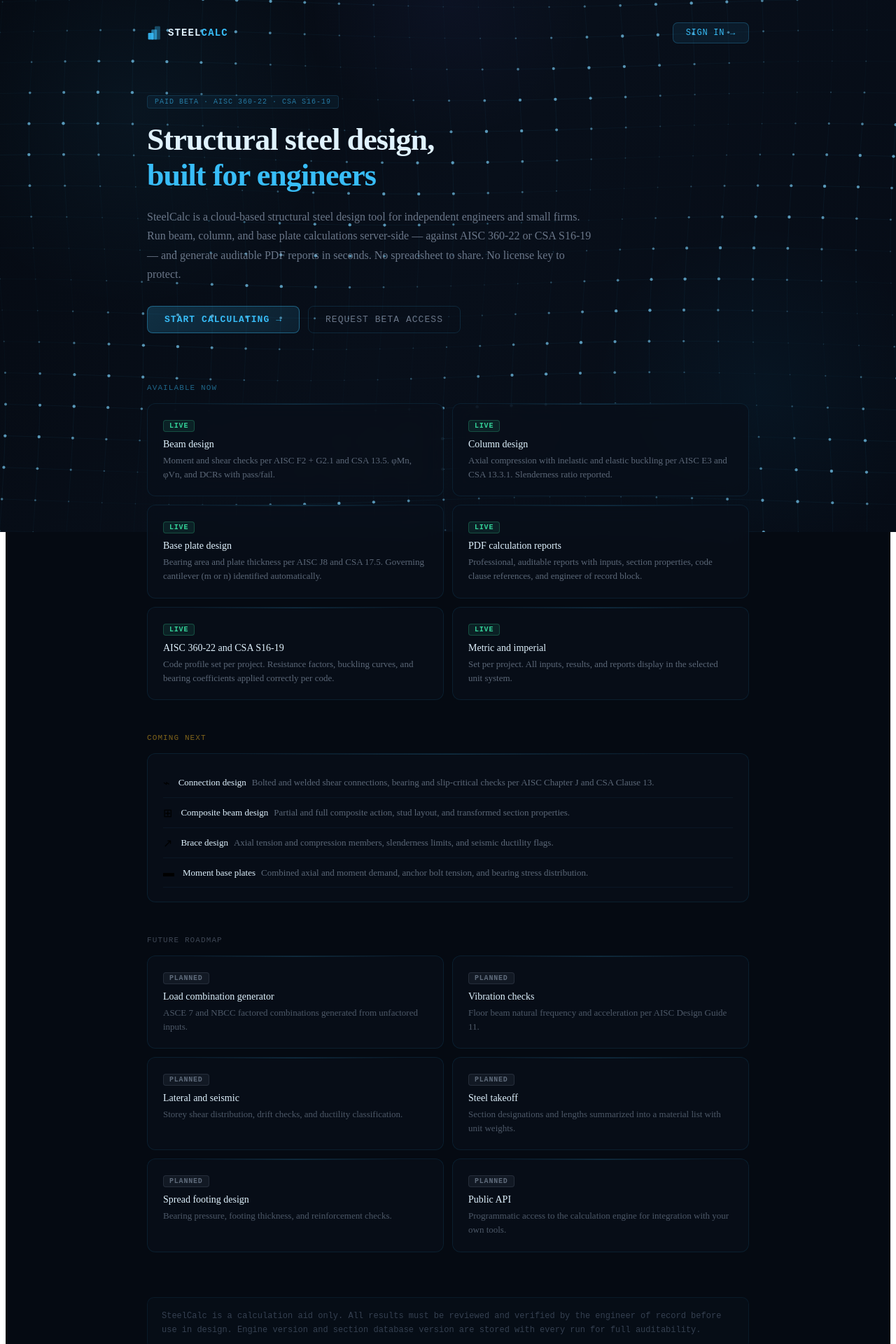
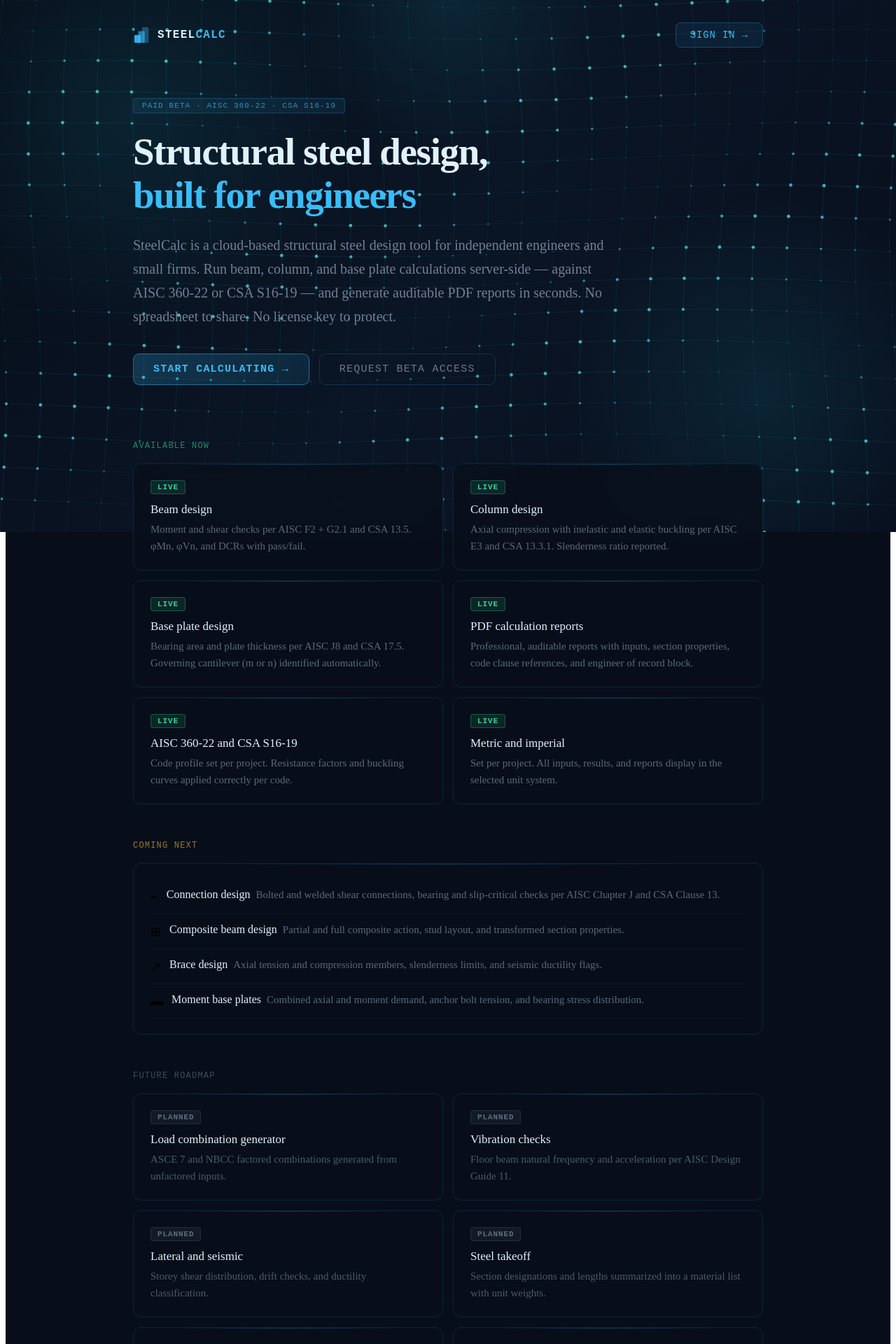
Before and after one commit to flo007ro/SAAS, a Next.js app in the folder steel-saas-app/: page /about in a window 1280 px wide. Shown: the part 40-1960 px from the top of the page at 70% size. Built offline with nearby package versions, Linux system fonts and the light colour scheme.

Commit message:
feat: color-cycling mesh, bigger about page text, clear projects button

```diff
--- a/steel-saas-app/src/app/about/page.tsx
+++ b/steel-saas-app/src/app/about/page.tsx
@@ -3,14 +3,14 @@
 
 const tag = (label: string, type: "live" | "soon" | "future") => {
   const styles = {
-    live: { bg: "rgba(52,211,153,0.1)", color: "#34d399", border: "rgba(52,211,153,0.25)" },
-    soon: { bg: "rgba(251,191,36,0.1)", color: "#fbbf24", border: "rgba(251,191,36,0.25)" },
+    live: { bg: "rgba(52,211,153,0.12)", color: "#34d399", border: "rgba(52,211,153,0.3)" },
+    soon: { bg: "rgba(251,191,36,0.12)", color: "#fbbf24", border: "rgba(251,191,36,0.3)" },
     future: { bg: "rgba(148,163,184,0.08)", color: "rgba(148,163,184,0.6)", border: "rgba(148,163,184,0.15)" },
   }[type];
   return (
     <span style={{
-      display: "inline-block", fontSize: 10, fontWeight: 600, fontFamily: "monospace",
-      letterSpacing: "0.08em", padding: "2px 8px", borderRadius: 4, marginBottom: 10,
+      display: "inline-block", fontSize: 11, fontWeight: 600, fontFamily: "monospace",
+      letterSpacing: "0.08em", padding: "3px 9px", borderRadius: 4, marginBottom: 12,
       background: styles.bg, color: styles.color, border: `1px solid ${styles.border}`,
     }}>{label}</span>
   );
@@ -20,14 +20,11 @@
   return (
     <div style={{
       background: "rgba(8,15,26,0.75)",
-      border: "1px solid rgba(56,189,248,0.1)",
-      borderRadius: 12,
-      padding: "20px 22px",
-      backdropFilter: "blur(14px)",
-      position: "relative",
-      overflow: "hidden",
+      border: "1px solid rgba(56,189,248,0.12)",
+      borderRadius: 12, padding: "22px 24px",
+      backdropFilter: "blur(14px)", position: "relative", overflow: "hidden",
     }}>
-      <div style={{ position: "absolute", top: 0, left: "15%", right: "15%", height: 1, background: "linear-gradient(90deg, transparent, rgba(56,189,248,0.2), transparent)" }} />
+      <div style={{ position: "absolute", top: 0, left: "15%", right: "15%", height: 1, background: "linear-gradient(90deg, transparent, rgba(56,189,248,0.25), transparent)" }} />
       {children}
     </div>
   );
@@ -35,11 +32,11 @@
 
 function FeatureRow({ icon, title, desc }: { icon: string; title: string; desc: string }) {
   return (
-    <div style={{ display: "flex", gap: 12, padding: "11px 0", borderBottom: "1px solid rgba(56,189,248,0.06)", alignItems: "flex-start" }}>
-      <span style={{ fontSize: 16, flexShrink: 0, marginTop: 1 }}>{icon}</span>
+    <div style={{ display: "flex", gap: 12, padding: "13px 0", borderBottom: "1px solid rgba(56,189,248,0.06)", alignItems: "flex-start" }}>
+      <span style={{ fontSize: 18, flexShrink: 0, marginTop: 1 }}>{icon}</span>
       <div>
-        <span style={{ fontSize: 13, fontWeight: 500, color: "#e0f2fe" }}>{title}</span>
-        <span style={{ fontSize: 13, color: "rgba(148,163,184,0.6)", marginLeft: 8 }}>{desc}</span>
+        <span style={{ fontSize: 16, fontWeight: 500, color: "#e0f2fe" }}>{title}</span>
+        <span style={{ fontSize: 15, color: "rgba(148,163,184,0.6)", marginLeft: 8 }}>{desc}</span>
       </div>
     </div>
   );
@@ -47,110 +44,87 @@
 
 export default function AboutPage() {
   return (
-    <div style={{ minHeight: "100vh", background: "#050a12", position: "relative" }}>
+    <div style={{ minHeight: "100vh", background: "#070e1a", position: "relative" }}>
       <MeshBackgroundCursor />
-      <div style={{ position: "relative", zIndex: 10, maxWidth: 860, margin: "0 auto", padding: "64px 32px 80px" }}>
+      <div style={{ position: "relative", zIndex: 10, maxWidth: 900, margin: "0 auto", padding: "64px 32px 80px" }}>
 
         {/* Nav */}
         <div style={{ display: "flex", alignItems: "center", justifyContent: "space-between", marginBottom: 72 }}>
-          <div style={{ display: "flex", alignItems: "center", gap: 8 }}>
-            <svg width="22" height="22" viewBox="0 0 28 28" fill="none">
+          <div style={{ display: "flex", alignItems: "center", gap: 9 }}>
+            <svg width="26" height="26" viewBox="0 0 28 28" fill="none">
               <rect x="2" y="14" width="10" height="12" rx="1.5" fill="#38bdf8" opacity="0.9"/>
               <rect x="8" y="8" width="10" height="18" rx="1.5" fill="#38bdf8" opacity="0.6"/>
               <rect x="14" y="2" width="10" height="24" rx="1.5" fill="#38bdf8" opacity="0.35"/>
             </svg>
-            <span style={{ color: "#e0f2fe", fontSize: 14, fontWeight: 600, letterSpacing: "0.08em", fontFamily: "monospace" }}>
+            <span style={{ color: "#e0f2fe", fontSize: 16, fontWeight: 600, letterSpacing: "0.08em", fontFamily: "monospace" }}>
               STEEL<span style={{ color: "#38bdf8" }}>CALC</span>
             </span>
           </div>
           <Link href="/login" style={{
-            background: "rgba(56,189,248,0.08)",
-            border: "1px solid rgba(56,189,248,0.25)",
-            borderRadius: 7,
-            padding: "7px 18px",
-            color: "#38bdf8",
-            textDecoration: "none",
-            fontSize: 12,
-            fontFamily: "monospace",
-            letterSpacing: "0.06em",
-          }}>
-            SIGN IN →
-          </Link>
+            background: "rgba(56,189,248,0.08)", border: "1px solid rgba(56,189,248,0.25)",
+            borderRadius: 8, padding: "9px 20px", color: "#38bdf8", textDecoration: "none",
+            fontSize: 14, fontFamily: "monospace", letterSpacing: "0.06em",
+          }}>SIGN IN →</Link>
         </div>
 
         {/* Hero */}
-        <div style={{ marginBottom: 72, maxWidth: 640 }}>
+        <div style={{ marginBottom: 80, maxWidth: 680 }}>
           <div style={{
-            display: "inline-block",
-            fontSize: 10, fontFamily: "monospace", letterSpacing: "0.1em",
-            color: "rgba(56,189,248,0.6)",
-            background: "rgba(56,189,248,0.06)",
-            border: "1px solid rgba(56,189,248,0.15)",
-            borderRadius: 4,
-            padding: "3px 10px",
-            marginBottom: 20,
-          }}>
-            PAID BETA · AISC 360-22 · CSA S16-19
-          </div>
-          <h1 style={{ fontSize: 44, fontWeight: 600, color: "#e0f2fe", margin: "0 0 20px", letterSpacing: "-0.02em", lineHeight: 1.15 }}>
+            display: "inline-block", fontSize: 11, fontFamily: "monospace", letterSpacing: "0.1em",
+            color: "rgba(56,189,248,0.7)", background: "rgba(56,189,248,0.08)",
+            border: "1px solid rgba(56,189,248,0.2)", borderRadius: 4, padding: "4px 12px", marginBottom: 24,
+          }}>PAID BETA · AISC 360-22 · CSA S16-19</div>
+
+          <h1 style={{ fontSize: 55, fontWeight: 600, color: "#e0f2fe", margin: "0 0 24px", letterSpacing: "-0.025em", lineHeight: 1.12 }}>
             Structural steel design,<br />
             <span style={{ color: "#38bdf8" }}>built for engineers</span>
           </h1>
-          <p style={{ fontSize: 16, color: "rgba(148,163,184,0.7)", lineHeight: 1.7, margin: "0 0 32px" }}>
+
+          <p style={{ fontSize: 20, color: "rgba(148,163,184,0.75)", lineHeight: 1.7, margin: "0 0 36px" }}>
             SteelCalc is a cloud-based structural steel design tool for independent engineers and small firms.
             Run beam, column, and base plate calculations server-side — against AISC 360-22 or CSA S16-19 —
             and generate auditable PDF reports in seconds. No spreadsheet to share. No license key to protect.
           </p>
-          <div style={{ display: "flex", gap: 12, flexWrap: "wrap" }}>
+
+          <div style={{ display: "flex", gap: 14, flexWrap: "wrap" }}>
             <Link href="/login" style={{
-              background: "linear-gradient(135deg, rgba(56,189,248,0.2), rgba(56,189,248,0.1))",
-              border: "1px solid rgba(56,189,248,0.4)",
-              borderRadius: 8, padding: "11px 24px",
-              color: "#38bdf8", textDecoration: "none",
-              fontSize: 13, fontWeight: 600, fontFamily: "monospace", letterSpacing: "0.08em",
-            }}>
-              START CALCULATING →
-            </Link>
+              background: "linear-gradient(135deg, rgba(56,189,248,0.22), rgba(56,189,248,0.1))",
+              border: "1px solid rgba(56,189,248,0.45)", borderRadius: 9, padding: "13px 28px",
+              color: "#38bdf8", textDecoration: "none", fontSize: 15, fontWeight: 600,
+              fontFamily: "monospace", letterSpacing: "0.08em",
+            }}>START CALCULATING →</Link>
             <Link href="/signup" style={{
-              background: "transparent",
-              border: "1px solid rgba(56,189,248,0.15)",
-              borderRadius: 8, padding: "11px 24px",
-              color: "rgba(148,163,184,0.7)", textDecoration: "none",
-              fontSize: 13, fontFamily: "monospace", letterSpacing: "0.08em",
-            }}>
-              REQUEST BETA ACCESS
-            </Link>
+              background: "transparent", border: "1px solid rgba(56,189,248,0.18)",
+              borderRadius: 9, padding: "13px 28px", color: "rgba(148,163,184,0.7)",
+              textDecoration: "none", fontSize: 15, fontFamily: "monospace", letterSpacing: "0.08em",
+            }}>REQUEST BETA ACCESS</Link>
           </div>
         </div>
 
         {/* Live features */}
-        <div style={{ marginBottom: 48 }}>
-          <div style={{ fontSize: 11, color: "rgba(56,189,248,0.5)", fontFamily: "monospace", letterSpacing: "0.1em", marginBottom: 16 }}>
-            AVAILABLE NOW
-          </div>
-          <div style={{ display: "grid", gridTemplateColumns: "1fr 1fr", gap: 12 }}>
+        <div style={{ marginBottom: 52 }}>
+          <div style={{ fontSize: 12, color: "rgba(52,211,153,0.6)", fontFamily: "monospace", letterSpacing: "0.1em", marginBottom: 18 }}>AVAILABLE NOW</div>
+          <div style={{ display: "grid", gridTemplateColumns: "1fr 1fr", gap: 14 }}>
             {[
               { title: "Beam design", desc: "Moment and shear checks per AISC F2 + G2.1 and CSA 13.5. φMn, φVn, and DCRs with pass/fail." },
               { title: "Column design", desc: "Axial compression with inelastic and elastic buckling per AISC E3 and CSA 13.3.1. Slenderness ratio reported." },
               { title: "Base plate design", desc: "Bearing area and plate thickness per AISC J8 and CSA 17.5. Governing cantilever (m or n) identified automatically." },
               { title: "PDF calculation reports", desc: "Professional, auditable reports with inputs, section properties, code clause references, and engineer of record block." },
-              { title: "AISC 360-22 and CSA S16-19", desc: "Code profile set per project. Resistance factors, buckling curves, and bearing coefficients applied correctly per code." },
+              { title: "AISC 360-22 and CSA S16-19", desc: "Code profile set per project. Resistance factors and buckling curves applied correctly per code." },
               { title: "Metric and imperial", desc: "Set per project. All inputs, results, and reports display in the selected unit system." },
             ].map(({ title, desc }) => (
               <Card key={title}>
                 {tag("LIVE", "live")}
-                <p style={{ fontSize: 14, fontWeight: 500, color: "#e0f2fe", margin: "0 0 5px" }}>{title}</p>
-                <p style={{ fontSize: 13, color: "rgba(148,163,184,0.6)", margin: 0, lineHeight: 1.55 }}>{desc}</p>
+                <p style={{ fontSize: 17, fontWeight: 500, color: "#e0f2fe", margin: "0 0 6px" }}>{title}</p>
+                <p style={{ fontSize: 15, color: "rgba(148,163,184,0.6)", margin: 0, lineHeight: 1.6 }}>{desc}</p>
               </Card>
             ))}
           </div>
         </div>
 
         {/* Coming next */}
-        <div style={{ marginBottom: 48 }}>
-          <div style={{ fontSize: 11, color: "rgba(251,191,36,0.5)", fontFamily: "monospace", letterSpacing: "0.1em", marginBottom: 16 }}>
-            COMING NEXT
-          </div>
+        <div style={{ marginBottom: 52 }}>
+          <div style={{ fontSize: 12, color: "rgba(251,191,36,0.6)", fontFamily: "monospace", letterSpacing: "0.1em", marginBottom: 18 }}>COMING NEXT</div>
           <Card>
             <FeatureRow icon="⌁" title="Connection design" desc="Bolted and welded shear connections, bearing and slip-critical checks per AISC Chapter J and CSA Clause 13." />
             <FeatureRow icon="⊞" title="Composite beam design" desc="Partial and full composite action, stud layout, and transformed section properties." />
@@ -160,11 +134,9 @@
         </div>
 
         {/* Future roadmap */}
-        <div style={{ marginBottom: 64 }}>
-          <div style={{ fontSize: 11, color: "rgba(148,163,184,0.4)", fontFamily: "monospace", letterSpacing: "0.1em", marginBottom: 16 }}>
-            FUTURE ROADMAP
-          </div>
-          <div style={{ display: "grid", gridTemplateColumns: "1fr 1fr", gap: 12 }}>
+        <div style={{ marginBottom: 72 }}>
+          <div style={{ fontSize: 12, color: "rgba(148,163,184,0.4)", fontFamily: "monospace", letterSpacing: "0.1em", marginBottom: 18 }}>FUTURE ROADMAP</div>
+          <div style={{ display: "grid", gridTemplateColumns: "1fr 1fr", gap: 14 }}>
             {[
               { title: "Load combination generator", desc: "ASCE 7 and NBCC factored combinations generated from unfactored inputs." },
               { title: "Vibration checks", desc: "Floor beam natural frequency and acceleration per AISC Design Guide 11." },
@@ -175,29 +147,36 @@
             ].map(({ title, desc }) => (
               <Card key={title}>
                 {tag("PLANNED", "future")}
-                <p style={{ fontSize: 14, fontWeight: 500, color: "#e0f2fe", margin: "0 0 5px" }}>{title}</p>
-                <p style={{ fontSize: 13, color: "rgba(148,163,184,0.5)", margin: 0, lineHeight: 1.55 }}>{desc}</p>
+                <p style={{ fontSize: 17, fontWeight: 500, color: "#e0f2fe", margin: "0 0 6px" }}>{title}</p>
+                <p style={{ fontSize: 15, color: "rgba(148,163,184,0.5)", margin: 0, lineHeight: 1.6 }}>{desc}</p>
               </Card>
             ))}
           </div>
         </div>
 
-        {/* Disclaimer footer */}
+        {/* CTA */}
         <div style={{
-          background: "rgba(8,15,26,0.6)",
-          border: "1px solid rgba(56,189,248,0.08)",
-          borderRadius: 10,
-          padding: "16px 20px",
-          marginBottom: 32,
+          background: "rgba(56,189,248,0.05)", border: "1px solid rgba(56,189,248,0.15)",
+          borderRadius: 14, padding: "40px 36px", textAlign: "center", marginBottom: 32,
         }}>
-          <p style={{ fontSize: 12, color: "rgba(100,116,139,0.5)", fontFamily: "monospace", margin: 0, lineHeight: 1.7 }}>
-            SteelCalc is a calculation aid only. All results must be reviewed and verified by the engineer of record before use in design.
-            Engine version and section database version are stored with every run for full auditability.
+          <h2 style={{ fontSize: 28, fontWeight: 600, color: "#e0f2fe", margin: "0 0 12px", letterSpacing: "-0.01em" }}>
+            Ready to run your first calculation?
+          </h2>
+          <p style={{ fontSize: 17, color: "rgba(148,163,184,0.6)", margin: "0 0 28px" }}>
+            Sign in and create a project in under a minute.
           </p>
+          <Link href="/login" style={{
+            background: "linear-gradient(135deg, rgba(56,189,248,0.2), rgba(56,189,248,0.1))",
+            border: "1px solid rgba(56,189,248,0.4)", borderRadius: 9, padding: "13px 32px",
+            color: "#38bdf8", textDecoration: "none", fontSize: 15, fontWeight: 600,
+            fontFamily: "monospace", letterSpacing: "0.08em",
+          }}>GET STARTED →</Link>
         </div>
 
-        <p style={{ fontSize: 11, color: "rgba(100,116,139,0.35)", fontFamily: "monospace", textAlign: "center" }}>
-          Paid beta · AISC 360-22 · CSA S16-19 · Metric and Imperial
+        {/* Disclaimer */}
+        <p style={{ fontSize: 13, color: "rgba(100,116,139,0.4)", fontFamily: "monospace", textAlign: "center", lineHeight: 1.7 }}>
+          Calculation aid only · All results must be verified by the engineer of record ·
+          Engine and section DB versions stored with every run for full auditability
         </p>
       </div>
     </div>
--- a/steel-saas-app/src/components/MeshBackgroundCursor.tsx
+++ b/steel-saas-app/src/components/MeshBackgroundCursor.tsx
@@ -21,19 +21,37 @@
     resize();
     window.addEventListener("resize", resize);
 
-    const onMove = (e: MouseEvent) => {
-      mouseRef.current = { x: e.clientX, y: e.clientY };
-    };
-    const onLeave = () => {
-      mouseRef.current = { x: -1000, y: -1000 };
-    };
+    const onMove = (e: MouseEvent) => { mouseRef.current = { x: e.clientX, y: e.clientY }; };
+    const onLeave = () => { mouseRef.current = { x: -1000, y: -1000 }; };
     window.addEventListener("mousemove", onMove);
     window.addEventListener("mouseleave", onLeave);
 
     const COLS = 26;
     const ROWS = 18;
-    const INFLUENCE = 140;
-    const REPEL = 28;
+    const INFLUENCE = 150;
+    const REPEL = 32;
+
+    // Color cycle: blue → purple → teal → cyan → blue
+    const colorCycle = [
+      [56, 189, 248],   // sky blue
+      [139, 92, 246],   // violet
+      [20, 184, 166],   // teal
+      [34, 211, 238],   // cyan
+      [56, 189, 248],   // back to blue
+    ];
+
+    const lerpColor = (t: number) => {
+      const n = colorCycle.length - 1;
+      const i = Math.floor(t * n) % n;
+      const f = (t * n) % 1;
+      const a = colorCycle[i];
+      const b = colorCycle[(i + 1) % colorCycle.length];
+      return [
+        Math.round(a[0] + (b[0] - a[0]) * f),
+        Math.round(a[1] + (b[1] - a[1]) * f),
+        Math.round(a[2] + (b[2] - a[2]) * f),
+      ];
+    };
 
     const draw = () => {
       const W = canvas.width;
@@ -43,25 +61,29 @@
 
       ctx.clearRect(0, 0, W, H);
 
+      // Brighter background — 25% more luminous
+      const colorT = (Math.sin(t * 0.12) + 1) / 2;
+      const [r, g, b] = lerpColor(colorT);
+
       const bg = ctx.createLinearGradient(0, 0, W, H);
-      bg.addColorStop(0, "#050a12");
-      bg.addColorStop(0.5, "#080f1a");
-      bg.addColorStop(1, "#060c16");
+      bg.addColorStop(0, "#070e1a");
+      bg.addColorStop(0.5, "#0a1525");
+      bg.addColorStop(1, "#080f1e");
       ctx.fillStyle = bg;
       ctx.fillRect(0, 0, W, H);
 
       const cellW = W / COLS;
       const cellH = H / ROWS;
 
-      const pts: { x: number; y: number; pulse: number }[] = [];
+      const pts: { x: number; y: number; pulse: number; cursorGlow: number }[] = [];
 
       for (let col = 0; col <= COLS; col++) {
         for (let row = 0; row <= ROWS; row++) {
           const bx = col * cellW;
           const by = row * cellH;
 
-          const wave_dx = Math.sin(t * 0.8 + row * 0.4 + col * 0.2) * 8;
-          const wave_dy = Math.cos(t * 0.6 + col * 0.3 + row * 0.15) * 6;
+          const wave_dx = Math.sin(t * 0.8 + row * 0.4 + col * 0.2) * 9;
+          const wave_dy = Math.cos(t * 0.6 + col * 0.3 + row * 0.15) * 7;
 
           let cx = bx + wave_dx;
           let cy = by + wave_dy;
@@ -70,17 +92,17 @@
           const dy = cy - my;
           const dist = Math.sqrt(dx * dx + dy * dy);
 
+          let cursorGlow = 0;
           if (dist < INFLUENCE && dist > 0) {
             const force = (1 - dist / INFLUENCE);
             const angle = Math.atan2(dy, dx);
             cx += Math.cos(angle) * force * REPEL;
             cy += Math.sin(angle) * force * REPEL;
+            cursorGlow = force;
           }
 
           const pulse = (Math.sin(t * 1.2 + col * 0.5 + row * 0.7) + 1) / 2;
-          const cursorGlow = dist < INFLUENCE ? (1 - dist / INFLUENCE) : 0;
-
-          pts.push({ x: cx, y: cy, pulse: pulse + cursorGlow * 1.5 });
+          pts.push({ x: cx, y: cy, pulse, cursorGlow });
         }
       }
 
@@ -89,62 +111,61 @@
       for (let col = 0; col <= COLS; col++) {
         for (let row = 0; row <= ROWS; row++) {
           const p = pts[idx(col, row)];
+          const baseAlpha = 0.07 + p.pulse * 0.1 + p.cursorGlow * 0.15;
 
           if (col < COLS) {
             const p2 = pts[idx(col + 1, row)];
-            const lineAlpha = 0.04 + p.pulse * 0.07;
             ctx.beginPath();
             ctx.moveTo(p.x, p.y);
             ctx.lineTo(p2.x, p2.y);
-            ctx.strokeStyle = `rgba(56,189,248,${lineAlpha})`;
-            ctx.lineWidth = 0.5;
+            ctx.strokeStyle = `rgba(${r},${g},${b},${baseAlpha})`;
+            ctx.lineWidth = 0.6;
             ctx.stroke();
           }
 
           if (row < ROWS) {
             const p2 = pts[idx(col, row + 1)];
-            const lineAlpha = 0.04 + p.pulse * 0.07;
             ctx.beginPath();
             ctx.moveTo(p.x, p.y);
             ctx.lineTo(p2.x, p2.y);
-            ctx.strokeStyle = `rgba(56,189,248,${lineAlpha})`;
-            ctx.lineWidth = 0.5;
+            ctx.strokeStyle = `rgba(${r},${g},${b},${baseAlpha})`;
+            ctx.lineWidth = 0.6;
             ctx.stroke();
           }
 
-          const nodeAlpha = 0.15 + p.pulse * 0.55;
-          const nodeR = 0.8 + p.pulse * 1.4;
+          const nodeAlpha = 0.2 + p.pulse * 0.6 + p.cursorGlow * 0.5;
+          const nodeR = 0.9 + p.pulse * 1.5 + p.cursorGlow * 1.5;
           ctx.beginPath();
           ctx.arc(p.x, p.y, nodeR, 0, Math.PI * 2);
-          ctx.fillStyle = `rgba(125,211,252,${nodeAlpha})`;
+          ctx.fillStyle = `rgba(${r + 40},${g + 20},${b + 10},${nodeAlpha})`;
           ctx.fill();
         }
       }
 
-      // Cursor glow
+      // Cursor glow — matches current color
       if (mx > 0) {
-        const g = ctx.createRadialGradient(mx, my, 0, mx, my, 180);
-        g.addColorStop(0, "rgba(56,189,248,0.08)");
-        g.addColorStop(1, "rgba(56,189,248,0)");
-        ctx.fillStyle = g;
+        const g2 = ctx.createRadialGradient(mx, my, 0, mx, my, 200);
+        g2.addColorStop(0, `rgba(${r},${g},${b},0.12)`);
+        g2.addColorStop(1, `rgba(${r},${g},${b},0)`);
+        ctx.fillStyle = g2;
         ctx.beginPath();
-        ctx.arc(mx, my, 180, 0, Math.PI * 2);
+        ctx.arc(mx, my, 200, 0, Math.PI * 2);
         ctx.fill();
       }
 
-      // Ambient blobs
+      // Ambient blobs — color-matched
       const blobs = [
-        { x: W * 0.15, y: H * 0.25, r: 280, color: "56,189,248" },
-        { x: W * 0.85, y: H * 0.75, r: 240, color: "14,165,233" },
-        { x: W * 0.5, y: H * 0.05, r: 200, color: "99,102,241" },
+        { x: W * 0.15, y: H * 0.25, r: 320 },
+        { x: W * 0.85, y: H * 0.75, r: 280 },
+        { x: W * 0.5, y: H * 0.05, r: 220 },
       ];
-      blobs.forEach(({ x, y, r, color }) => {
-        const g = ctx.createRadialGradient(x, y, 0, x, y, r);
-        g.addColorStop(0, `rgba(${color},0.05)`);
-        g.addColorStop(1, `rgba(${color},0)`);
-        ctx.fillStyle = g;
+      blobs.forEach(({ x, y, r: br }) => {
+        const gr = ctx.createRadialGradient(x, y, 0, x, y, br);
+        gr.addColorStop(0, `rgba(${r},${g},${b},0.1)`);
+        gr.addColorStop(1, `rgba(${r},${g},${b},0)`);
+        ctx.fillStyle = gr;
         ctx.beginPath();
-        ctx.arc(x, y, r, 0, Math.PI * 2);
+        ctx.arc(x, y, br, 0, Math.PI * 2);
         ctx.fill();
       });
 
@@ -162,16 +183,9 @@
   }, []);
 
   return (
-    <canvas
-      ref={canvasRef}
-      style={{
-        position: "fixed",
-        inset: 0,
-        width: "100%",
-        height: "100%",
-        zIndex: 0,
-        pointerEvents: "none",
-      }}
-    />
+    <canvas ref={canvasRef} style={{
+      position: "fixed", inset: 0, width: "100%", height: "100%",
+      zIndex: 0, pointerEvents: "none",
+    }} />
   );
 }
```
Also changed, not shown: steel-saas-app/src/app/api/projects/clear/route.ts (added, +15 -0 lines), steel-saas-app/src/components/ClearProjectsButton.tsx (added, +43 -0 lines).
